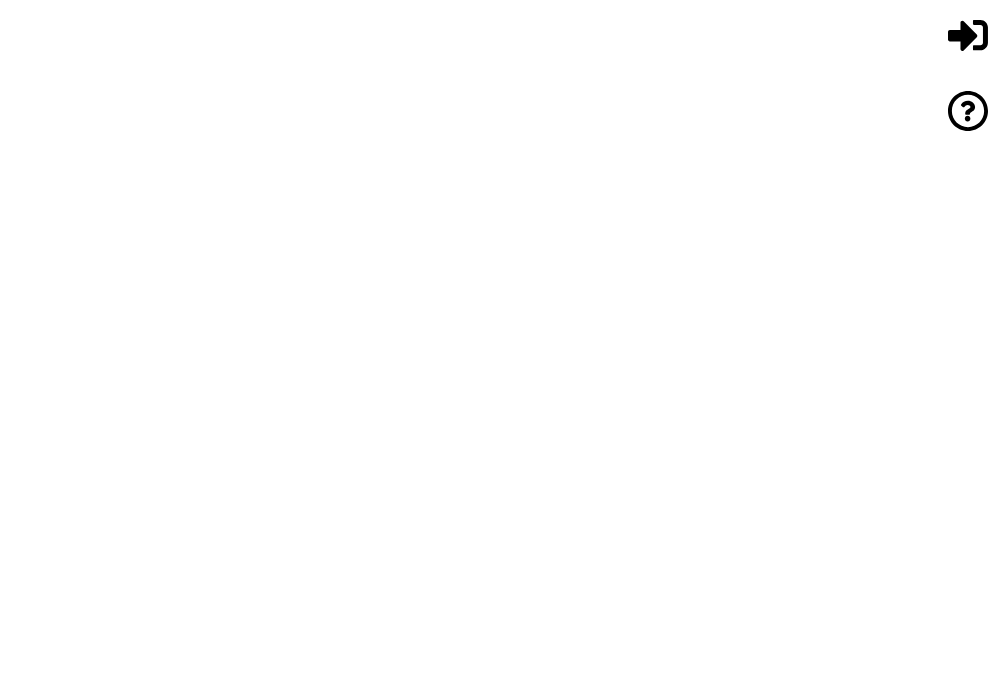
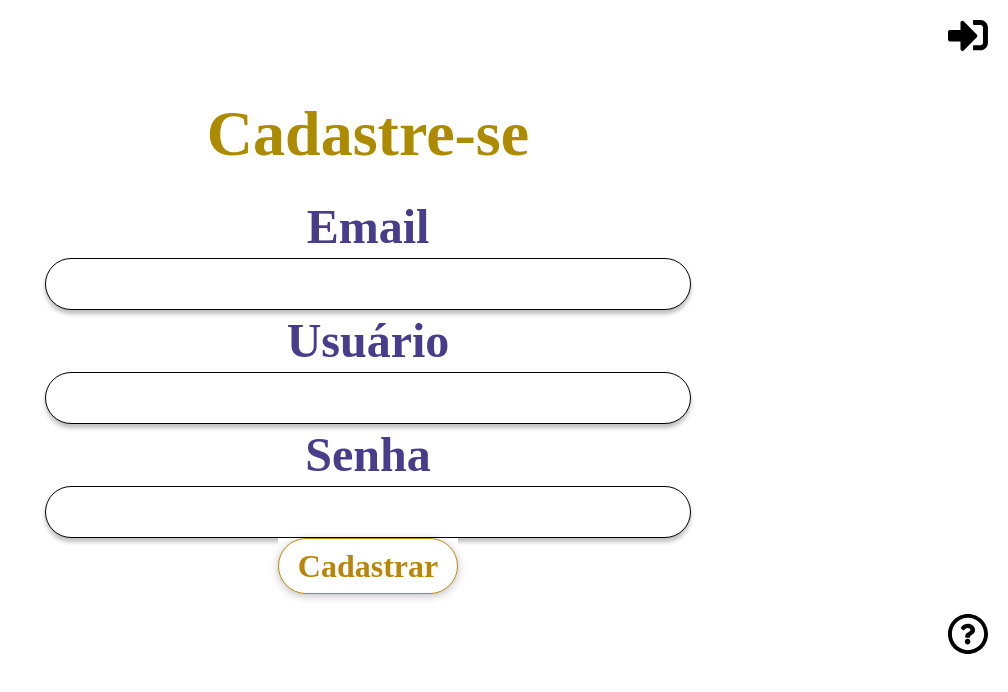
Before and after one commit to HTsuyoshi/GetBy, a React (Create React App) app in the folder frontend/: page /cadastreSe in a window 1280 px wide. Before the commit this address had no page. Shown: the top 692 px of the page, without its empty margins (272-1280 px from the left). Built offline with nearby package versions, Linux system fonts and the light colour scheme.

Commit message:
pagina cadastre-se ok

```diff
--- a/frontend/src/App.js
+++ b/frontend/src/App.js
@@ -13,6 +13,8 @@ import PaginaLogin from './views/PaginaLogin/PaginaLogin.js';
 import Header from './components/Header/Header';
 import Footer from './components/Footer/Footer';
 import PaginaEsqueciSenha from  './views/PaginaEsqueciSenha/PaginaEsqueciSenha.js';
+import PaginaCadastreSe from  './views/PaginaCadastreSe/PaginaCadastreSe.js';
+
 function App() {
   return (
     <div className="App">
@@ -26,6 +28,7 @@ function App() {
             <Route path="/paginaDica" element={<PaginaDica />} />
             <Route path="/login" element={<PaginaLogin />} />
             <Route path="/esqueciSenha" element={<PaginaEsqueciSenha />} />
+            <Route path="/cadastreSe" element={<PaginaCadastreSe />} />
           </ Routes>
         </div>
         <Footer></Footer>
--- /dev/null
+++ b/frontend/src/views/PaginaCadastreSe/PaginaCadastreSe.js
@@ -0,0 +1,58 @@
+import React, {useState} from 'react';
+import styles from './PaginaCadastreSe.module.css';
+import LabelTituloAmarelo from '../../components/LabelTituloAmarelo/LabelTituloAmarelo';
+import LabelInput from '../../components/LabelInput/LabelInput';
+import Input from '../../components/Input/Input';
+import ButtonAmarelo from '../../components/ButtonAmarelo/ButtonAmarelo';
+import { useNavigate } from "react-router-dom";
+
+const PaginaCadastreSe = () => {
+  const [email, setEmail] = useState(null);
+  const [usuario, setUsuario] = useState(null);
+  const [senha, setSenha] = useState(null);
+  const navigate = useNavigate();
+  // TODO Apagar 2 linhas a seguir
+  console.log(email);
+  console.log(usuario);
+  console.log(senha);
+
+  function changeEmail(emailInput) {
+    setEmail(emailInput);
+  }
+  function changeUsuario(userInput) {
+    setUsuario(userInput);
+  }
+  function changeSenha(passwordInput) {
+    setSenha(passwordInput);
+  }
+  function handleButtonEnviarClicked() {
+    navigate("/")
+  }
+
+  return (
+    <div className={styles.divPaginaCadastreSe} data-testid="PaginaCadastreSe">
+        <LabelTituloAmarelo titulo={"Cadastre-se"}/>
+        <div className={styles.divInput}>
+            <LabelInput textoLabel={"Email"} />
+            <Input handleInputChange={changeEmail} />
+        </div>
+        <div className={styles.divInput}>
+            <LabelInput textoLabel={"Usuário"} />
+            <Input handleInputChange={changeUsuario} />
+        </div>
+        <div className={styles.divInput}>
+            <LabelInput textoLabel={"Senha"} />
+            <Input handleInputChange={changeSenha} />
+        </div>
+        <div className={styles.divButton}>
+          <ButtonAmarelo texto={"Cadastrar"} handleButtonClick={handleButtonEnviarClicked}/>
+      </div>
+    </div>
+  )
+};
+
+PaginaCadastreSe.propTypes = {};
+
+PaginaCadastreSe.defaultProps = {};
+
+export default PaginaCadastreSe;
--- /dev/null
+++ b/frontend/src/views/PaginaCadastreSe/PaginaCadastreSe.module.css
@@ -0,0 +1,18 @@
+.divPaginaCadastreSe {
+    display: flex;
+    flex-direction: column;
+    justify-content: space-around;
+}
+
+.divInput {
+    display: flex;
+    flex-direction: column;
+    align-items: center;
+}
+
+.divButton {
+    display: flex;
+    flex: 1;
+    flex-direction: row;
+    justify-content: center;
+}
--- a/frontend/src/views/PaginaLogin/PaginaLogin.js
+++ b/frontend/src/views/PaginaLogin/PaginaLogin.js
@@ -11,10 +11,17 @@ import { useNavigate } from "react-router-dom";
 const PaginaLogin = () => {
   const [usuario, setUsuario] = useState(null);
   console.log(usuario);
+  const [senha, setSenha] = useState(null);
+  console.log(senha);
+
   const navigate = useNavigate();
 
   function changeUsuario(userInput) {
     setUsuario(userInput);
+  }
+
+  function changeSenha(passwordInput) {
+    setSenha(passwordInput);
   }
 
   function handleButtonEnviarClicked() {
@@ -30,11 +37,13 @@ const PaginaLogin = () => {
       </div>
       <div className={styles.divInput}>
         <LabelInput textoLabel={"Senha"} />
-        <Input handleInputChange={changeUsuario} />
+        <Input handleInputChange={changeSenha} />
       </div>
       <div className={styles.divLabelsRoxaEAmarela}>
         <LabelTextoRoxo texto={"Ainda não tem uma conta?"} />
-        <LabelTextoAmarelo texto={"Clique aqui"} />
+        <a href={"/cadastreSe"} className={styles.aEsqueceuSenha}>
+          <LabelTextoAmarelo texto={"Clique aqui"} />
+        </a>
       </div>
       <div className={styles.divLabelsRoxaEAmarela}>
         <LabelTextoRoxo texto={"Esqueceu sua senha?"} />
```
Also changed, not shown: 1 other file (tests, documents, lock files or other folders).
